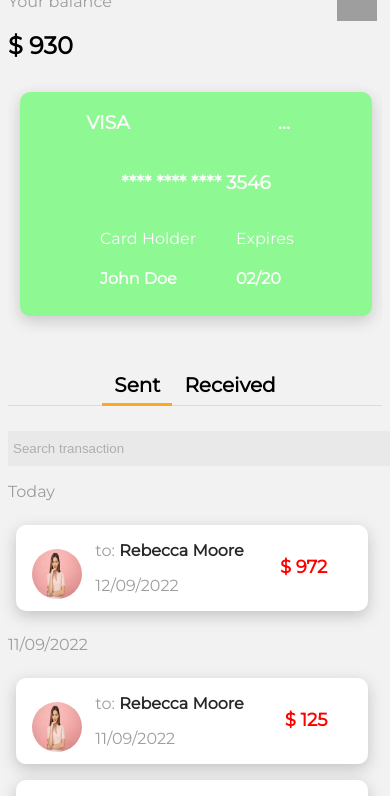
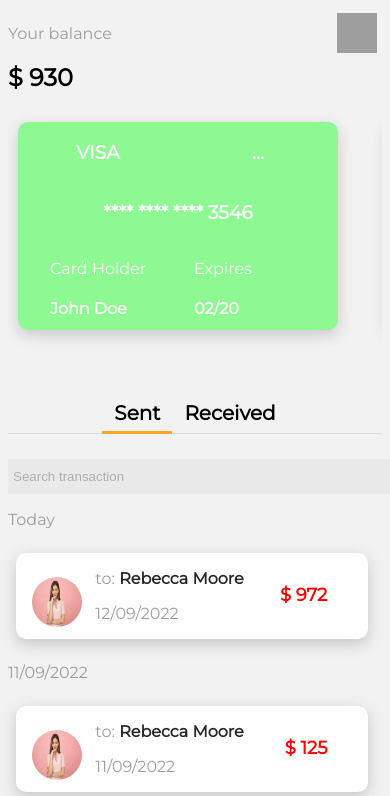
Before and after one commit to nickandls/rocketpath-test, a React (Create React App) app: page / in a window 390 px wide. Shown: the top 796 px of the page. Built offline with nearby package versions, Linux system fonts and the light colour scheme; grey boxes are pictures that could not be loaded.

Commit message:
Fixing Responsivness

```diff
--- a/src/App.js
+++ b/src/App.js
@@ -51,7 +51,6 @@ export default function App() {
 
           >
         {
-
             cardDatabase.map((card, key) => (
 
               <SwiperSlide>
--- a/src/components/Card.jsx
+++ b/src/components/Card.jsx
@@ -9,14 +9,11 @@ export default function Card(props){
 
 
         if(findClass==="active") {
-
             event.currentTarget.classList.remove("active");
             event.currentTarget.classList.add("non-active");
         }
         else
         {
-
-
             event.currentTarget.classList.remove("non-active");
             event.currentTarget.classList.add("active");
         }
--- a/src/styles/card.css
+++ b/src/styles/card.css
@@ -49,25 +49,35 @@
     transform: scale(0.8);
 }
 
+@media only screen and (min-width: 1024px) {
 /* !important is used to bypass default library's CSS */
-.swiper-slide {
-    margin: 15px !important;
-    width: 350px !important;
-    height: 300px !important;
+    .swiper-slide {
+        margin: 15px !important;
+        width: 350px !important;
+        height: 300px !important;
+    }
 }
 
 
 @media only screen and (max-width: 768px) {
     #card {
         color: white;
+        text-align: left;
+        width: 20rem;
+        height: 13rem;
+        margin: 0;
+    }
+
+    #card-details {
         text-align: center;
-        width: 22rem;
-        height: 14rem;
-        margin: 0;
-      }
+    }
+
+    .owner-details {
+        padding-left: 2rem;
+    }
 
     .swiper-slide {
-        margin: 12px !important;
+        margin: 10px !important;
         width: 350px !important;
         height: 230px !important;
     }
@@ -85,4 +95,5 @@
         transform: scale(1);
     }
 
+
 }
--- a/src/styles/styles.css
+++ b/src/styles/styles.css
@@ -61,9 +61,8 @@ p {
     html {
         padding-bottom: 0;
     }
-    /* Using !important to bypass margin:auto for the top  */
+
     .App {
-        margin-top: -2rem !important;
         margin:auto;
     }
 }
```
